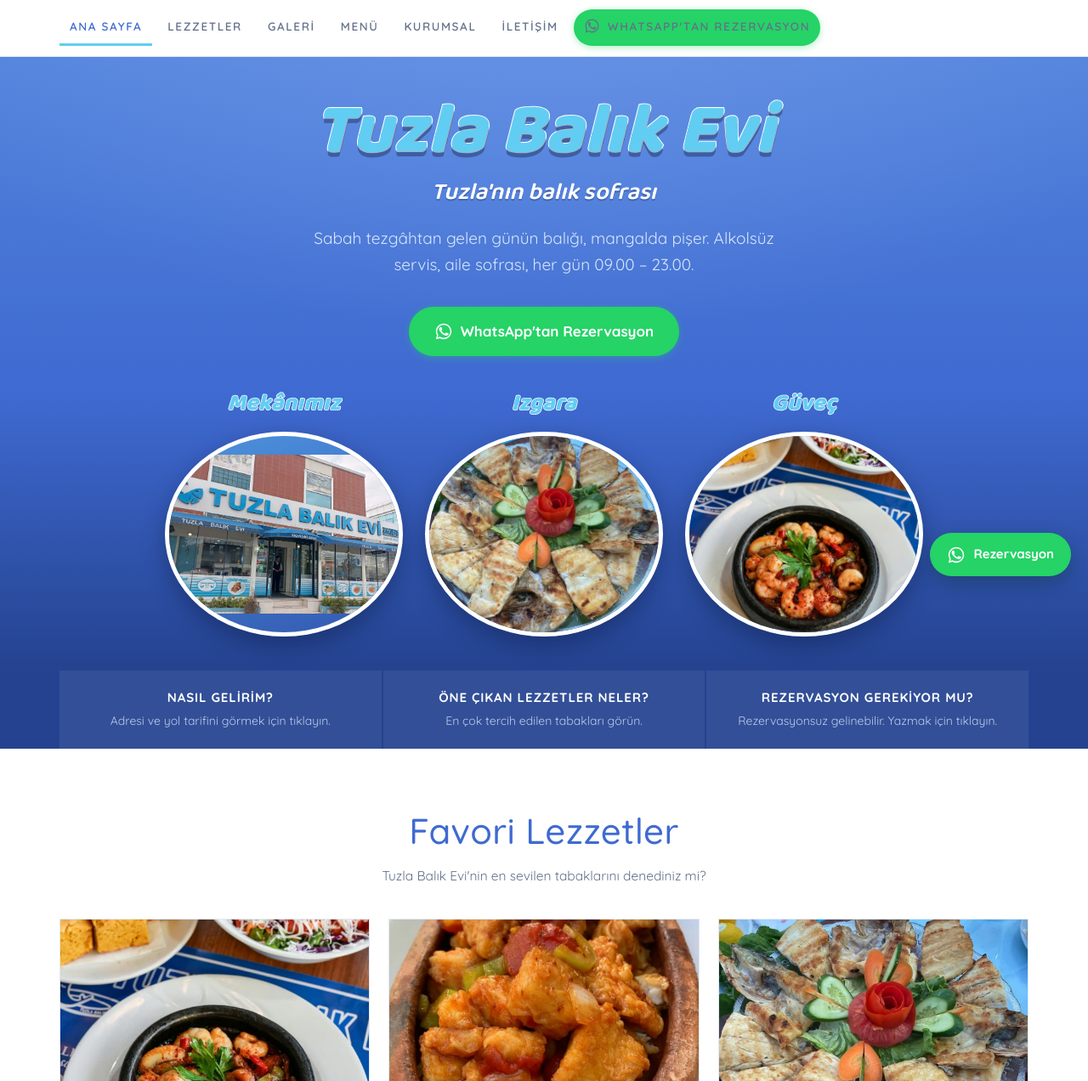
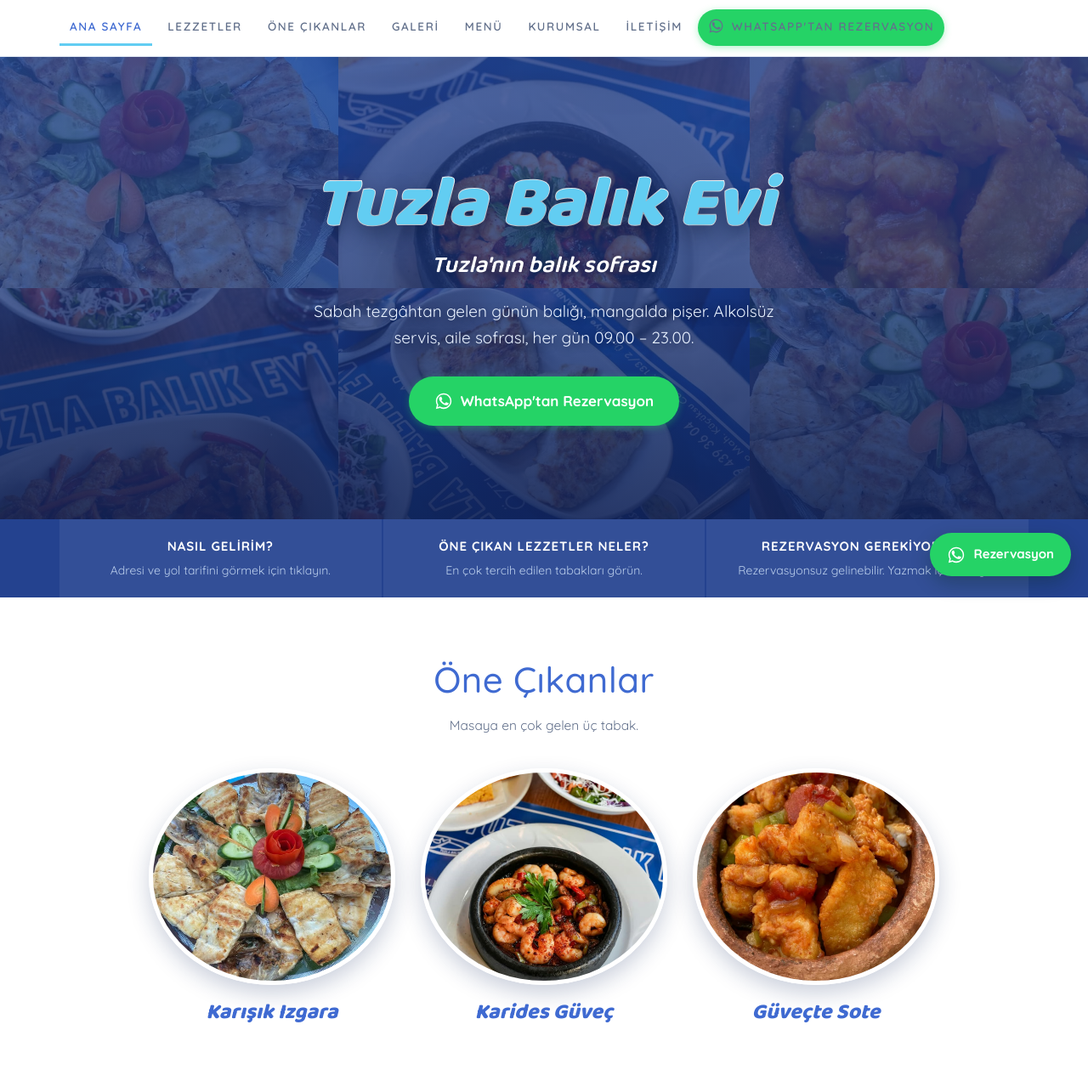
Before and after one commit to RecepDev/recepdev.github.io, a plain HTML site: page tuzla/index.html in a window 1280 px wide. Shown: the part 100-1372 px from the top of the page at 85% size. Drawn offline with Linux system fonts and the light colour scheme.

Commit message:
feat(tuzla): kapağa yemek kolajı, öne çıkan tabaklar bölümü
- Kapak arka planı 6 karelik yemek kolajı + mavi perde
- Oval fotoğraflar kapaktan alınıp "Öne Çıkanlar" bölümüne taşındı

Co-Authored-By: Claude Opus 5 <noreply@anthropic.com>

```diff
--- a/tuzla/index.html
+++ b/tuzla/index.html
@@ -44,7 +44,7 @@
   .wa-btn:focus-visible { outline: 3px solid var(--navy); outline-offset: 2px; }
   .wa-btn svg { width: 19px; height: 19px; fill: currentColor; flex: none; }
 
-  .hero .wa-btn { font-size: 17px; padding: 15px 30px; margin-bottom: 34px; }
+  .hero .wa-btn { font-size: 17px; padding: 15px 30px; }
   .hero .wa-btn svg { width: 22px; height: 22px; }
 
   /* sağ alt köşede sabit baloncuk (masaüstü) */
@@ -103,36 +103,47 @@
 
   /* ---- kapak ---- */
   .hero {
+    position: relative; isolation: isolate;
+    padding: clamp(70px, 12vw, 130px) 0 clamp(60px, 10vw, 110px);
+    text-align: center; overflow: hidden;
+    background: var(--navy);
+  }
+  .hero::before {
+    content: ""; position: absolute; inset: 0; z-index: -2;
+    background: url("foto/kolaj.jpg") center center / cover no-repeat;
+  }
+  .hero::after {
+    /* mavi perde: fotograf gorunur kalsin ama yazi okunsun */
+    content: ""; position: absolute; inset: 0; z-index: -1;
     background:
-      radial-gradient(120% 120% at 50% -25%, #6d97e8 0%, transparent 58%),
-      linear-gradient(180deg, #5182db 0%, var(--blue) 55%, var(--navy) 100%);
-    padding: 44px 0 0; text-align: center; overflow: hidden;
+      linear-gradient(180deg, rgba(36, 66, 143, .80) 0%, rgba(28, 54, 124, .76) 45%, rgba(17, 35, 88, .90) 100%);
   }
   .hero h1 {
     margin: 0 0 6px; font-family: "Baloo 2", cursive; font-style: italic; font-weight: 800;
     font-size: clamp(38px, 8vw, 84px); line-height: 1.04; overflow-wrap: break-word; color: var(--cyan);
     -webkit-text-stroke: 2px #fff; paint-order: stroke fill;
-    text-shadow: 0 6px 0 rgba(10, 20, 54, .35);
+    text-shadow: 0 8px 24px rgba(6, 16, 45, .55);
   }
   .hero .slogan {
     font-family: "Baloo 2", cursive; font-style: italic; font-weight: 600;
     font-size: clamp(18px, 3vw, 28px); color: #fff; margin: 0 0 14px;
-    text-shadow: 0 2px 0 rgba(10, 20, 54, .25);
+    text-shadow: 0 2px 12px rgba(6, 16, 45, .6);
   }
-  .hero .sub { color: #d7e6fa; font-size: clamp(15px, 2.2vw, 19px); margin: 0 auto 34px; max-width: 52ch; }
+  .hero .sub {
+    color: #e8f1ff; font-size: clamp(15px, 2.2vw, 19px); margin: 0 auto 30px; max-width: 52ch;
+    text-shadow: 0 2px 10px rgba(6, 16, 45, .55);
+  }
 
   /* oval fotoğraf çerçeveleri */
-  .ovals { display: flex; flex-wrap: wrap; justify-content: center; gap: 26px; padding-bottom: 40px; }
-  .oval { width: min(280px, 78vw); }
+  .ovals { display: flex; flex-wrap: wrap; justify-content: center; gap: 30px; }
+  .oval { width: min(290px, 80vw); text-align: center; }
   .oval .label {
-    font-family: "Baloo 2", cursive; font-style: italic; font-weight: 800; font-size: 27px;
-    color: var(--cyan); -webkit-text-stroke: 1.5px #fff; paint-order: stroke fill; margin-bottom: 10px;
+    font-family: "Baloo 2", cursive; font-style: italic; font-weight: 800; font-size: 25px;
+    color: var(--blue); margin-top: 12px;
   }
   .oval .frame {
-    aspect-ratio: 1 / .86; border-radius: 50%; border: 5px solid #fff;
-    background: linear-gradient(150deg, rgba(98,205,242,.45), rgba(63,106,209,.5));
-    display: grid; place-content: center; gap: 4px; text-align: center; padding: 24px;
-    box-shadow: 0 10px 26px rgba(6, 16, 45, .35);
+    aspect-ratio: 1 / .88; border-radius: 50%; border: 5px solid #fff;
+    overflow: hidden; box-shadow: 0 10px 26px rgba(20, 40, 96, .22);
   }
   .oval .frame img { width: 100%; height: 100%; object-fit: cover; display: block; }
   .oval .frame { padding: 0; overflow: hidden; }
@@ -254,6 +265,7 @@
     <nav class="menu">
       <a class="active" href="#">Ana Sayfa</a>
       <a href="#lezzetler">Lezzetler</a>
+      <a href="#one-cikanlar">Öne Çıkanlar</a>
       <a href="#galeri">Galeri</a>
       <a href="#menu">Menü</a>
       <a href="#kurumsal">Kurumsal</a>
@@ -269,22 +281,6 @@
     <p class="slogan">Tuzla'nın balık sofrası</p>
     <p class="sub">Sabah tezgâhtan gelen günün balığı, mangalda pişer. Alkolsüz servis, aile sofrası, her gün 09.00 – 23.00.</p>
     <a class="wa-btn" href="https://wa.me/902164472548?text=Merhaba%2C%20rezervasyon%20yapmak%20istiyorum." target="_blank" rel="noopener"><svg viewBox="0 0 24 24" aria-hidden="true"><path d="M17.5 14.4c-.3-.2-1.8-.9-2-1-.3-.1-.5-.2-.7.1-.2.3-.7 1-.9 1.2-.2.2-.3.2-.6.1-.3-.2-1.3-.5-2.4-1.5-.9-.8-1.5-1.8-1.7-2.1-.2-.3 0-.5.1-.6l.5-.6c.1-.2.2-.3.3-.5 0-.2 0-.4 0-.5 0-.2-.7-1.6-.9-2.2-.2-.6-.5-.5-.7-.5h-.6c-.2 0-.5.1-.8.4-.3.3-1 1-1 2.4s1.1 2.8 1.2 3c.2.2 2.1 3.2 5.1 4.5.7.3 1.3.5 1.7.6.7.2 1.4.2 1.9.1.6-.1 1.8-.7 2-1.5.3-.7.3-1.3.2-1.5-.1-.1-.3-.2-.6-.3z"/><path d="M12 2C6.5 2 2 6.5 2 12c0 1.8.5 3.4 1.3 4.9L2 22l5.3-1.4C8.7 21.5 10.3 22 12 22c5.5 0 10-4.5 10-10S17.5 2 12 2zm0 18.2c-1.5 0-3-.4-4.3-1.2l-.3-.2-3.1.8.8-3-.2-.3C4 15 3.6 13.5 3.6 12 3.6 7.4 7.4 3.6 12 3.6S20.4 7.4 20.4 12 16.6 20.2 12 20.2z"/></svg>WhatsApp'tan Rezervasyon</a>
-  </div>
-  <div class="wrap">
-    <div class="ovals">
-      <div class="oval">
-        <div class="label">Mekânımız</div>
-        <div class="frame"><img src="foto/dis-cephe.jpg" alt="Tuzla Balık Evi dış cephe ve tabela" loading="lazy"></div>
-      </div>
-      <div class="oval">
-        <div class="label">Izgara</div>
-        <div class="frame"><img src="foto/karisik-izgara.jpg" alt="Karışık ızgara balık tabağı" loading="lazy"></div>
-      </div>
-      <div class="oval">
-        <div class="label">Güveç</div>
-        <div class="frame"><img src="foto/karides-guvec.jpg" alt="Taş güveçte karides" loading="lazy"></div>
-      </div>
-    </div>
   </div>
 </section>
 
@@ -305,7 +301,30 @@
   </div>
 </div>
 
-<section id="lezzetler">
+<section id="one-cikanlar">
+  <div class="wrap">
+    <div class="head">
+      <h2>Öne Çıkanlar</h2>
+      <p>Masaya en çok gelen üç tabak.</p>
+    </div>
+    <div class="ovals">
+      <div class="oval">
+        <div class="frame"><img src="foto/karisik-izgara.jpg" alt="Karışık ızgara balık tabağı" loading="lazy"></div>
+        <div class="label">Karışık Izgara</div>
+      </div>
+      <div class="oval">
+        <div class="frame"><img src="foto/karides-guvec.jpg" alt="Taş güveçte karides" loading="lazy"></div>
+        <div class="label">Karides Güveç</div>
+      </div>
+      <div class="oval">
+        <div class="frame"><img src="foto/guvecte-sote.jpg" alt="Güveçte balık sote" loading="lazy"></div>
+        <div class="label">Güveçte Sote</div>
+      </div>
+    </div>
+  </div>
+</section>
+
+<section class="alt" id="lezzetler">
   <div class="wrap">
     <div class="head">
       <h2>Favori Lezzetler</h2>
@@ -328,7 +347,7 @@
   </div>
 </section>
 
-<section class="alt" id="galeri">
+<section id="galeri">
   <div class="wrap">
     <div class="head">
       <h2>Sofradan</h2>
```
Also changed, not shown: tuzla/foto/kolaj.jpg (added).
